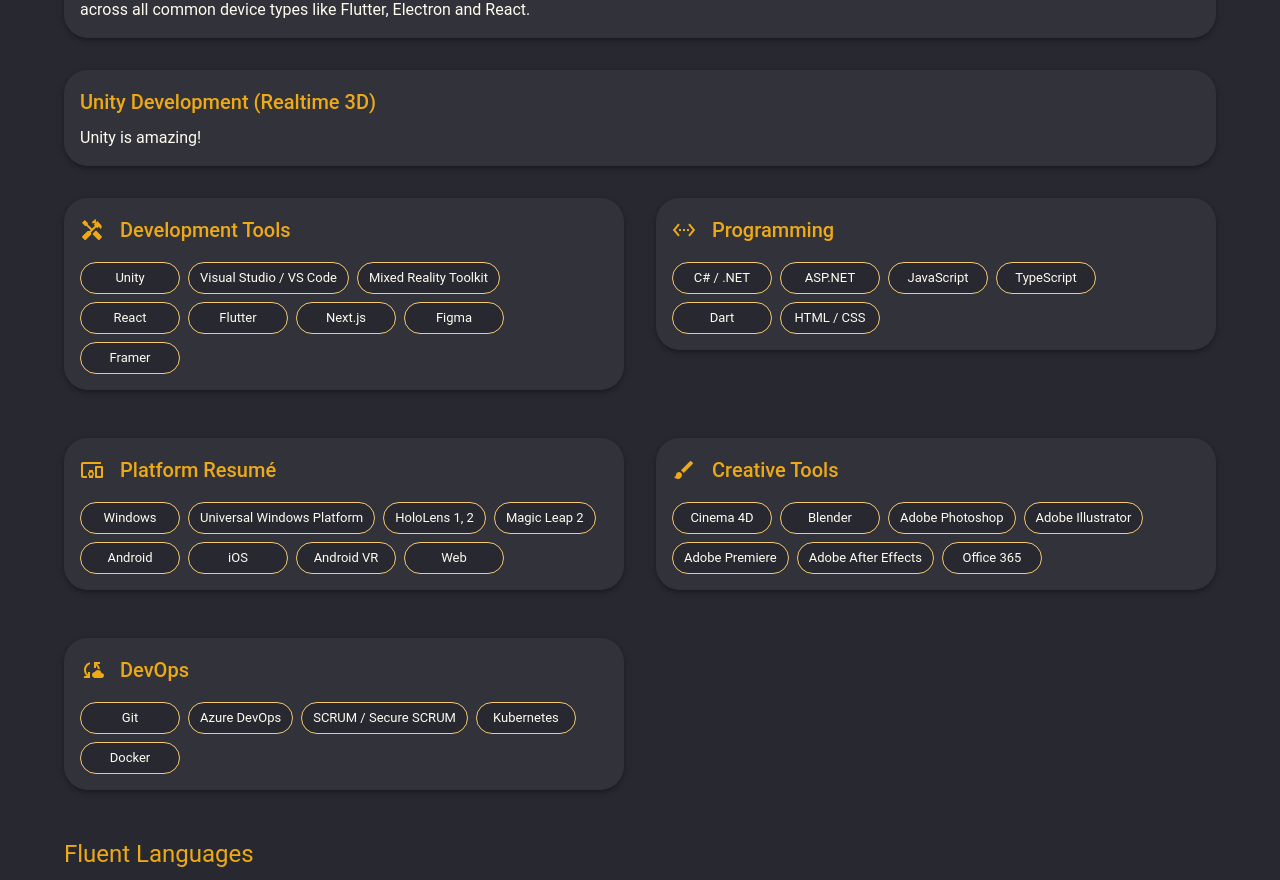
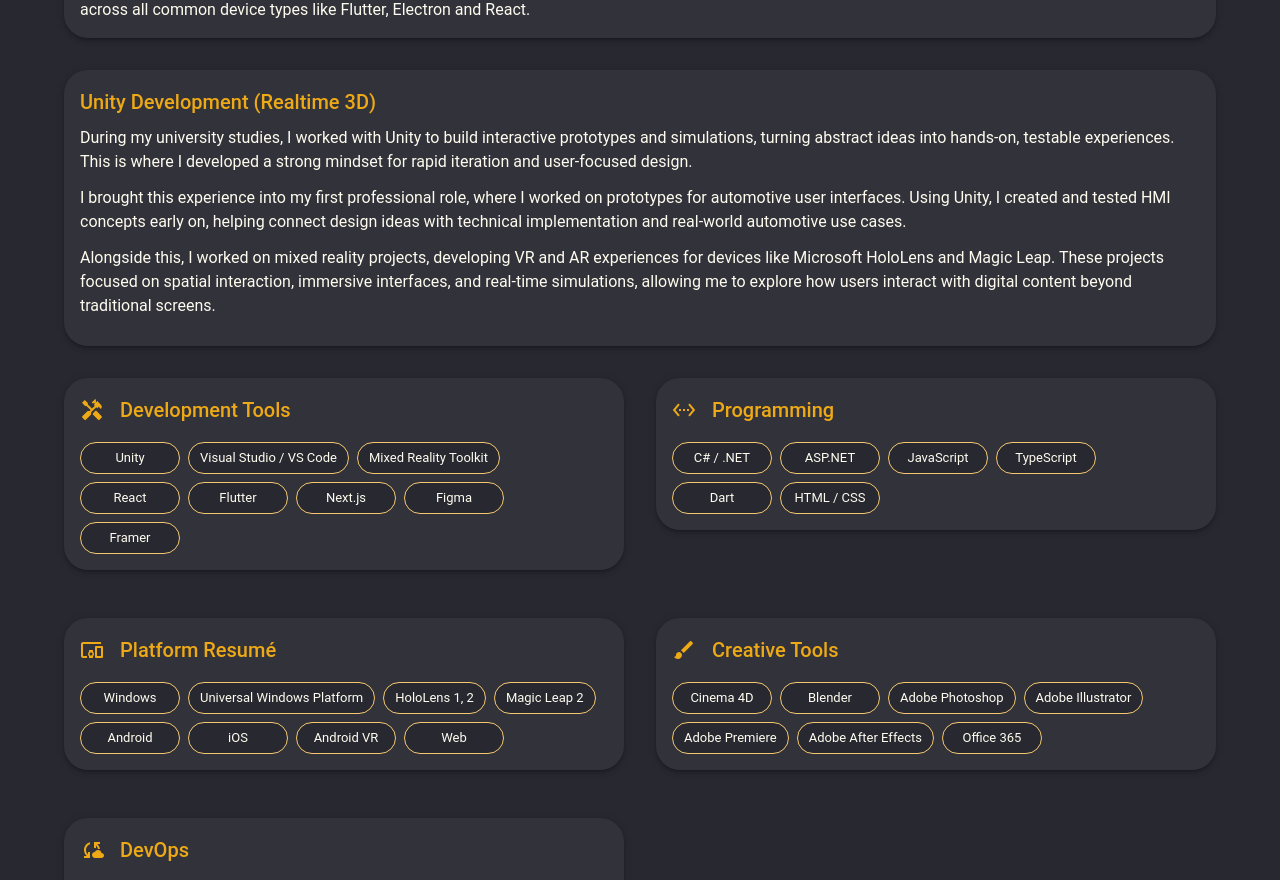
Before and after one commit to KarlSupertramp/HostNextJs, a Next.js app: page / in a window 1280 px wide. Shown: the part 1700-2580 px from the top of the page. Built offline with nearby package versions, Linux system fonts and the light colour scheme.

Commit message:
Added unity atricle

```diff
--- a/app/skills/page.tsx
+++ b/app/skills/page.tsx
@@ -131,7 +131,9 @@
 
         <SkillArticle
           title="Unity Development (Realtime 3D)"
-          body={ `${t("unity1")}`}/>
+          body={`<p>${t("unity1")}</p>
+                  <p>${t("unity2")}</p>
+                  <p>${t("unity3")}</p>`}/>
 
         <Grid container spacing={4}>
           <Grid item xs={12} sm={6}>
--- a/src/locales/de.json
+++ b/src/locales/de.json
@@ -12,7 +12,10 @@
     "management2": "Als Scrum Master organisiere ich Team-Meetings, beseitige Blockaden und unterstütze das Team dabei, effizient und kollaborativ zu arbeiten. Meiner Ansicht nach hat der klassische Scrum-Prozess seine Schwächen und passt nicht gleichermaßen auf jedes Team. Deshalb habe ich nie gezögert, Workflows durch eigene Ideen und Anpassungen weiterzuentwickeln – ein Ansatz, der sich in vergangenen Projekten als erfolgreich erwiesen hat.",
     "frontend1": "In den 90ern aufzuwachsen bedeutete, parallel mit dem Internet und den dazugehörigen Technologien groß zu werden. Bereits früh entdeckte ich in verschiedenen IT-Kursen meine Leidenschaft für die Gestaltung von Benutzeroberflächen. Über die Jahre habe ich mit reinem HTML/CSS, WordPress, FTP, Typo3 und weiteren Technologien Websites für Schulklassen, Vereine und private Projekte umgesetzt. Durch das stetige Arbeiten mit aktuellen Libraries und Frameworks konnte ich meine Lösungen kontinuierlich verbessern.",
     "frontend2": "Mit dem Erscheinen der ersten Smartphones entstand ein völlig neuer Bedarf an benutzerfreundlichen Interfaces. Displays in unterschiedlichsten Größen und Formaten mussten berücksichtigt werden. Responsive Layouts und plattformübergreifende Deployments wurden zunehmend wichtiger. Für mich bedeutete das, mich auf Technologien zu fokussieren, mit denen sich Interfaces auf allen gängigen Gerätetypen bereitstellen lassen – wie Flutter, Electron und React.",
-    "unity1": "Unity ist großartig!",
+
+    "unity1" : "Während meines Studiums habe ich intensiv mit Unity gearbeitet, um interaktive Prototypen und Simulationen zu entwickeln und abstrakte Ideen in greifbare, testbare Erfahrungen zu verwandeln. Dabei habe ich mir früh eine Arbeitsweise angeeignet, die auf schnelle Iteration und nutzerzentriertes Design setzt.",
+    "unity2" : "Diese Erfahrung habe ich in meine erste berufliche Station mitgenommen, wo ich Prototypen für Automotive-Benutzeroberflächen entwickelt habe. Mit Unity konnte ich HMI-Konzepte früh simulieren und testen und so eine Brücke zwischen Design, technischer Umsetzung und realen Anwendungsfällen im Fahrzeug schlagen.",
+    "unity3" : "Parallel dazu habe ich an Mixed-Reality-Projekten gearbeitet und VR- und AR-Erlebnisse für Geräte wie Microsoft HoloLens und Magic Leap entwickelt. Der Fokus lag dabei auf räumlicher Interaktion, immersiven Benutzeroberflächen und Echtzeitsimulationen, wodurch ich meine Fähigkeiten im Prototyping für neue, über klassische Bildschirme hinausgehende Plattformen weiter ausbauen konnte.",
 
     "devTools": "Entwicklungs-Tools",
     "programming": "Programmierung",
--- a/src/locales/en.json
+++ b/src/locales/en.json
@@ -8,11 +8,16 @@
   },
   "Skills" : {
   	"ux1" : "User Experience Design (UXD) focuses on creating applications that are intuitive, efficient, and enjoyable to use. I connect user needs with technical implementation by turning goals and workflows into clear interfaces, consistent interactions, and predictable system behavior. From a programming perspective, UXD is not only about visuals - it also includes performance, responsiveness, accessibility, error handling, and feedback. By designing and building with the user in mind, I help reduce friction, improve usability, and create software that feels reliable and easy to navigate.",
-  	"management1": "The backbone of successful projects is strong teamwork at every stage of the process. As a Product Owner, I translate research and stakeholder input into clear requirements, prioritize the backlog, and define product goals and a structured roadmap. Good communication skills and a healthy level of empathy are key to building an efficient team that shares common goals.",
+
+    "management1": "The backbone of successful projects is strong teamwork at every stage of the process. As a Product Owner, I translate research and stakeholder input into clear requirements, prioritize the backlog, and define product goals and a structured roadmap. Good communication skills and a healthy level of empathy are key to building an efficient team that shares common goals.",
   	"management2": "As a Scrum Master, I organize team meetings, remove blockers, and support the team in working efficiently and collaboratively. In my view, the conventional Scrum process has its flaws and doesn't apply equally well to every team. I have never hesitated to adapt the workflow by introducing my own ideas and adjustments - an approach that has proven successful in past projects.",
-  	"frontend1" : "Growing up in the 90s meant grwoing up side-by-side with the internet and all the technologies that came along with it. I disovered in various IT classes early on that I have a passion for creating interfaces. Over the years I used plain HTML/CSS, Wordpress, FTP, Typo3 etc. to host websites for schoolclasses, clubs and hobbies. Always staying up to date with the latest libraries and frameworks enabled me to create increasingly good solutions.",
+
+    "frontend1" : "Growing up in the 90s meant grwoing up side-by-side with the internet and all the technologies that came along with it. I disovered in various IT classes early on that I have a passion for creating interfaces. Over the years I used plain HTML/CSS, Wordpress, FTP, Typo3 etc. to host websites for schoolclasses, clubs and hobbies. Always staying up to date with the latest libraries and frameworks enabled me to create increasingly good solutions.",
   	"frontend2" : "Since the release of the first smartphones, a brand new need for user friendly interfaces emerged. Screens of all sized and formats needed to be considered. Responsive Layout and Cross Platform deployability became more and more relevant. For me that meant to focus on technologies that can deploy interfaces across all common device types like Flutter, Electron and React. ",
-    "unity1" : "Unity is amazing!",
+
+    "unity1" : "During my university studies, I worked with Unity to build interactive prototypes and simulations, turning abstract ideas into hands-on, testable experiences. This is where I developed a strong mindset for rapid iteration and user-focused design.",
+    "unity2" : "I brought this experience into my first professional role, where I worked on prototypes for automotive user interfaces. Using Unity, I created and tested HMI concepts early on, helping connect design ideas with technical implementation and real-world automotive use cases.",
+    "unity3" : "Alongside this, I worked on mixed reality projects, developing VR and AR experiences for devices like Microsoft HoloLens and Magic Leap. These projects focused on spatial interaction, immersive interfaces, and real-time simulations, allowing me to explore how users interact with digital content beyond traditional screens.",
 
     "devTools" : "Development Tools",
     "programming" : "Programming",
```
